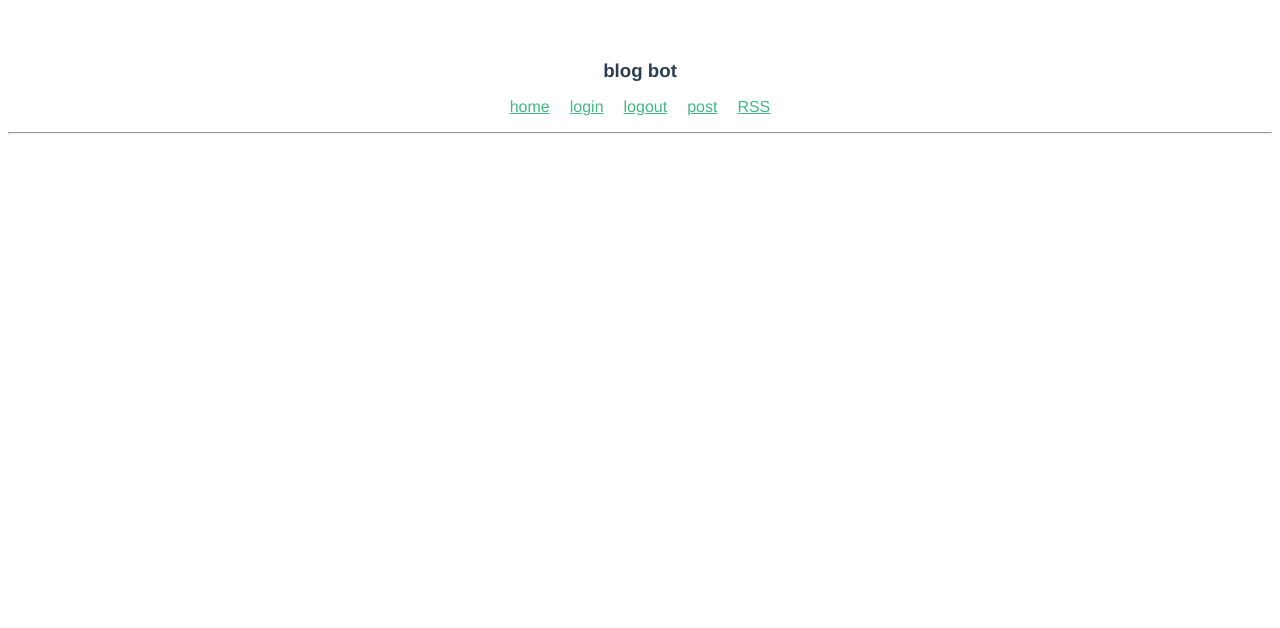
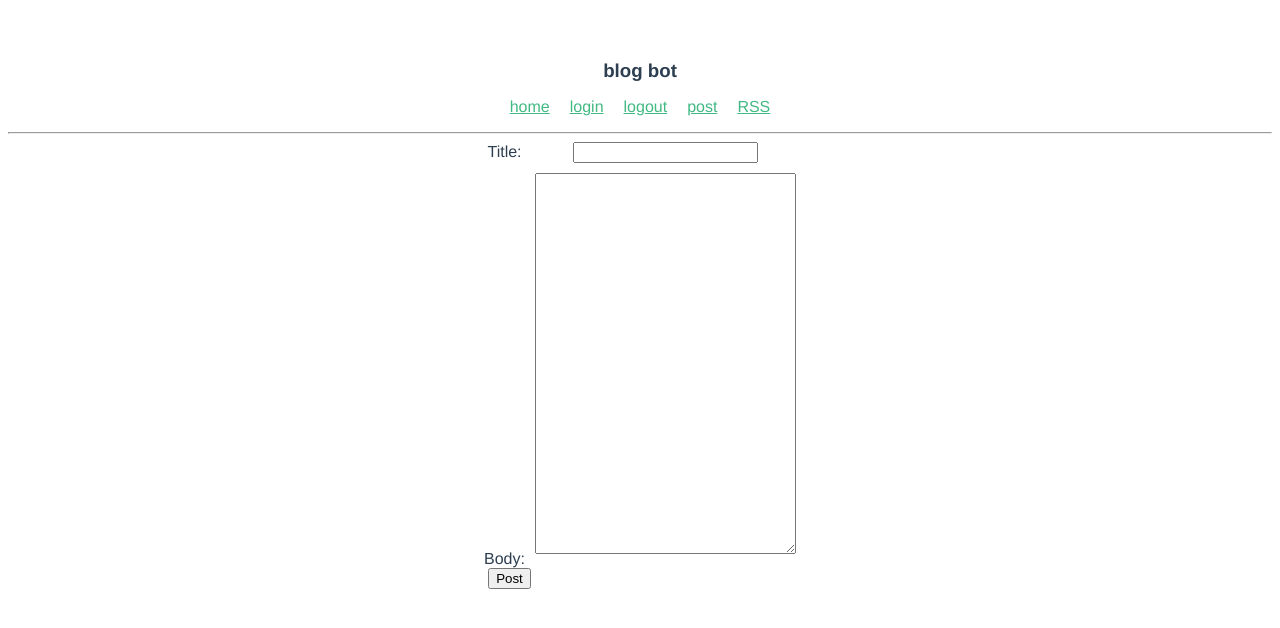
Before and after one commit to chosafine/blog-bot, a Vue app in the folder client/: page /post in a window 1280 px wide. Shown: the top 628 px of the page. Built offline with nearby package versions, Linux system fonts and the light colour scheme.

Commit message:
Building more layout

```diff
--- /dev/null
+++ b/client/src/components/CreatePost.vue
@@ -0,0 +1,47 @@
+<template>
+  <div id="create-post">
+    <form action="" method="get" class="form-example">
+      <div class="form-example">
+        <label for="title">Title:</label>
+        <input type="text" id="title" name="title" required/>
+      </div>
+      <div class="form-example">
+        <label for="body">Body:</label>
+        <textarea type="text" id="body" name="body" rows="25" cols="30" required/>
+      </div>
+      <div class="form-example">
+        <input type="submit" value="Post">
+      </div>
+    </form>
+  </div>
+</template>
+
+<script>
+export default {
+  name: "CreatePost"
+};
+</script>
+
+<style>
+form {
+  text-align: center;
+  color: #2c3e50;
+  margin: 0 auto;
+}
+form.form-example {
+    display: table;
+}
+
+div.form-example {
+    display: table-row;
+}
+
+label, input, textarea {
+    display: table-cell;
+    margin-bottom: 10px;
+}
+
+label {
+    padding-right: 10px;
+}
+</style>
--- a/client/src/components/Home.vue
+++ b/client/src/components/Home.vue
@@ -1,5 +1,5 @@
 <template>
-  <div id="app">
+  <div id="home">
     <Post v-for="(post, index) in posts" :key="index" v-bind:title="post.title" v-bind:body="post.body"/>
   </div>
 </template>
@@ -8,7 +8,7 @@
 import Post from "./Post.vue";
 
 export default {
-  name: "App",
+  name: "Home",
   components: {
     Post
   },
--- /dev/null
+++ b/client/src/components/Login.vue
@@ -0,0 +1,48 @@
+<template>
+  <div id="login">
+    <form action method="get" class="form-example">
+      <div class="form-example">
+        <label for="email">Email:</label>
+        <input type="email" id="email" name="email" required />
+      </div>
+      <div class="form-example">
+        <label for="password">Password:</label>
+        <input type="password" id="password" name="password" required />
+      </div>
+      <div class="form-example">
+        <input type="submit" value="Submit" />
+      </div>
+    </form>
+  </div>
+</template>
+
+<script>
+export default {
+  name: "Login"
+};
+</script>
+
+<style>
+form {
+  text-align: center;
+  color: #2c3e50;
+  margin: 0 auto;
+}
+form.form-example {
+  display: table;
+}
+
+div.form-example {
+  display: table-row;
+}
+
+label,
+input {
+  display: table-cell;
+  margin-bottom: 10px;
+}
+
+label {
+  padding-right: 10px;
+}
+</style>
--- a/client/src/components/Nav.vue
+++ b/client/src/components/Nav.vue
@@ -3,10 +3,10 @@
     <h3>blog bot</h3>
     <ul>
       <li><a href="/">home</a></li>
-      <li><a href="/login" target="_blank" rel="noopener">login</a></li>
-      <li><a href="/logout" target="_blank" rel="noopener">logout</a></li>
-      <li><a href="/post" target="_blank" rel="noopener">post</a></li>
-      <li><a href="/rss" target="_blank" rel="noopener">RSS</a></li>
+      <li><a href="/login">login</a></li>
+      <li><a href="/logout">logout</a></li>
+      <li><a href="/post">post</a></li>
+      <li><a href="/rss">RSS</a></li>
     </ul>
   </div>
 </template>
--- a/client/src/main.js
+++ b/client/src/main.js
@@ -2,12 +2,16 @@ import Vue from "vue";
 import VueRouter from "vue-router";
 import App from "./App.vue";
 import Home from "./components/Home.vue"
+import CreatePost from "./components/CreatePost.vue";
+import Login from "./components/Login.vue";
 
 Vue.use(VueRouter);
 Vue.config.productionTip = false;
 
 const routes = [
-    {path: '/', component: Home}
+    {path: '/', component: Home},
+    {path: '/post', component: CreatePost},
+    {path: '/login', component: Login}
 ];
 
 const router = new VueRouter({
```
Also changed, not shown: 2 other files (tests, documents, lock files or other folders).
